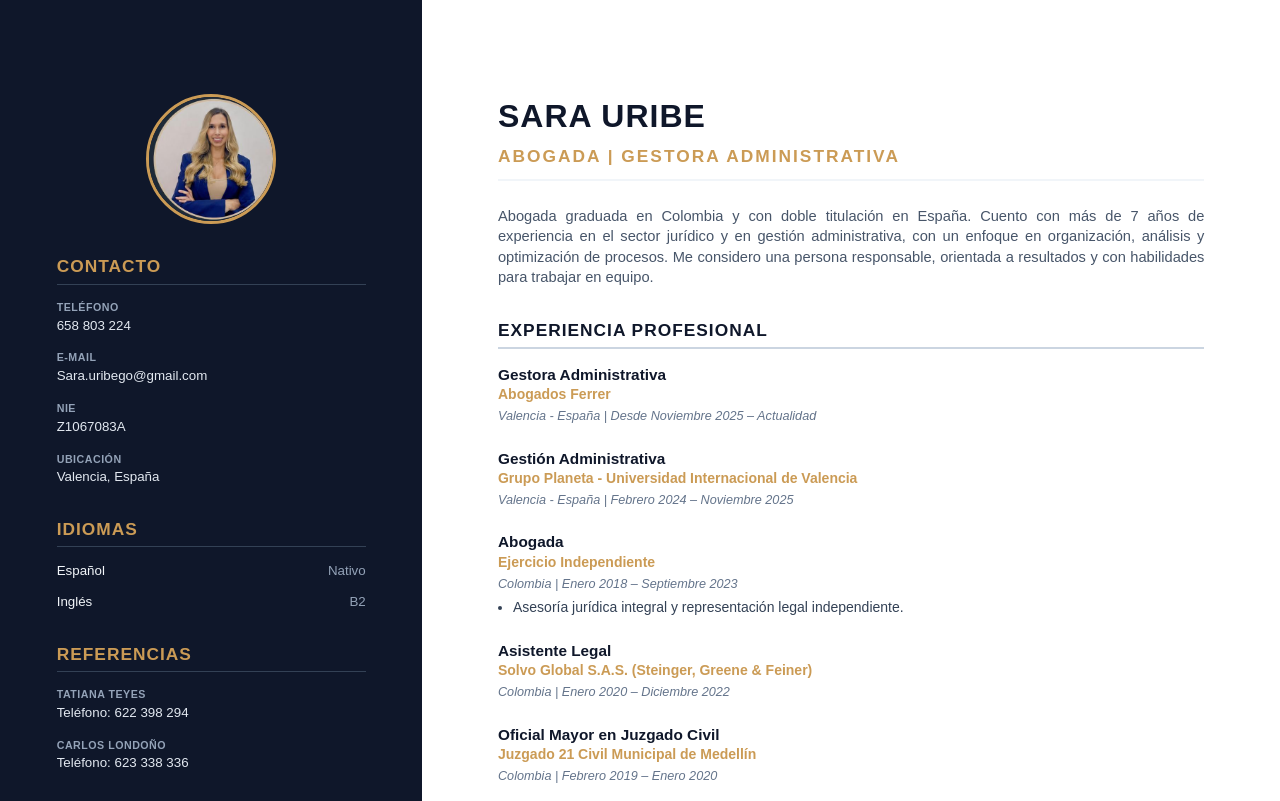
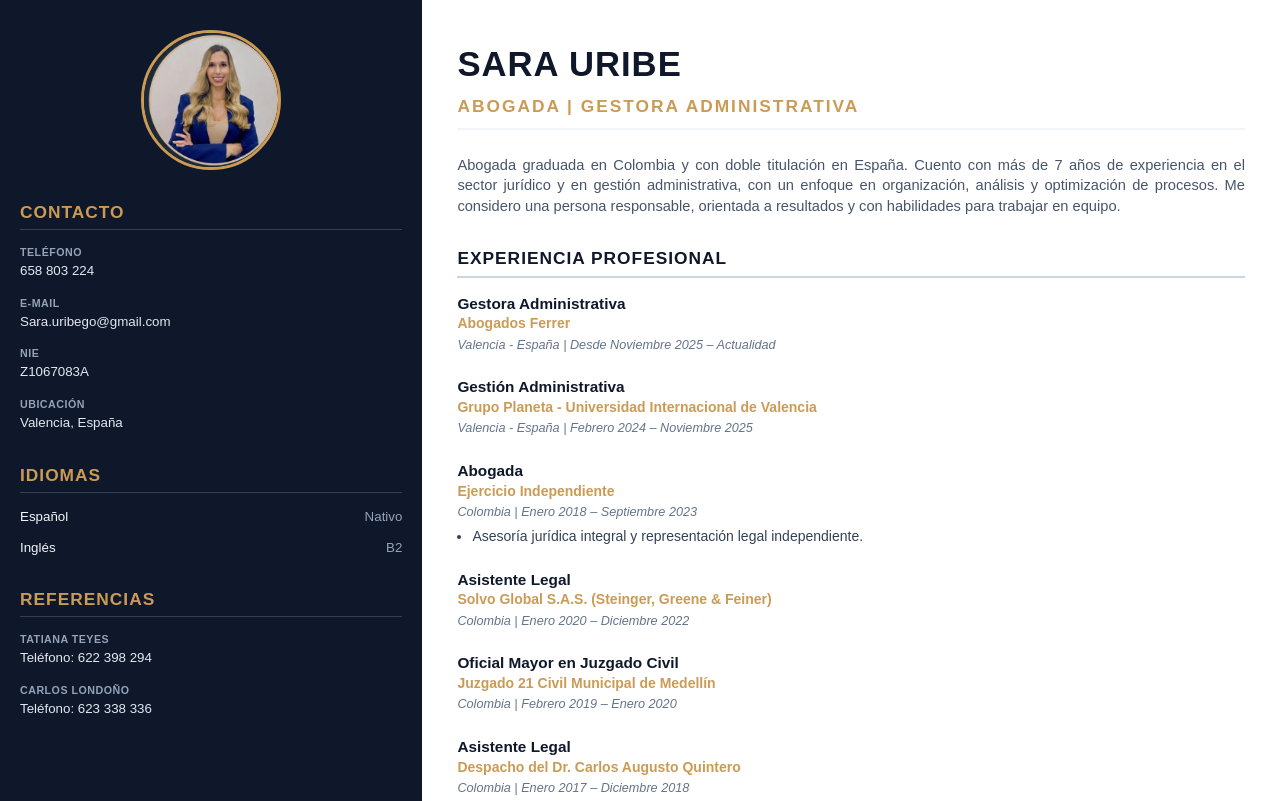
Before and after one commit to Carloscruzstack/SaraUribe, a plain HTML site: page index.html in a window 1280 px wide. Shown: the top 801 px of the page. Drawn offline with Linux system fonts and the light colour scheme.

Commit message:
Update index.html

```diff
--- a/index.html
+++ b/index.html
@@ -2,6 +2,7 @@
 <html lang="es">
 <head>
     <meta charset="UTF-8">
+    <meta name="viewport" content="width=device-width, initial-scale=1.0">
     <title>CV Sara Uribe</title>
     <style>
         @page {
@@ -21,41 +22,37 @@
             line-height: 1.4;
         }
         .container {
-            display: table;
+            display: flex;
             width: 100%;
-            height: 100%;
-            min-height: 297mm;
+            min-height: 100vh;
         }
         .sidebar {
-            display: table-cell;
             width: 33%;
             background-color: #0f172a;
             color: #f1f5f9;
-            padding: 25mm 15mm;
-            vertical-align: top;
+            padding: 30px 20px;
         }
         .main-content {
-            display: table-cell;
             width: 67%;
             background-color: #ffffff;
-            padding: 25mm 20mm;
-            vertical-align: top;
+            padding: 40px 35px;
         }
         .profile-img-container {
             text-align: center;
             margin-bottom: 25px;
         }
         .profile-img {
-            width: 130px;
-            height: 130px;
+            width: 140px;
+            height: 140px;
             border-radius: 50%;
             border: 3px solid #cb9b55;
             object-fit: cover;
+            object-position: center;
             margin: 0 auto;
             display: block;
         }
         h1 {
-            font-size: 24pt;
+            font-size: 26pt;
             color: #0f172a;
             margin: 0 0 5px 0;
             text-transform: uppercase;
@@ -152,6 +149,16 @@
         }
         .timeline-desc li {
             margin-bottom: 4px;
+        }
+
+        /* Ajustes de diseño responsivo para móviles */
+        @media (max-width: 768px) {
+            .container {
+                display: block;
+            }
+            .sidebar, .main-content {
+                width: 100%;
+            }
         }
     </style>
 </head>
```
